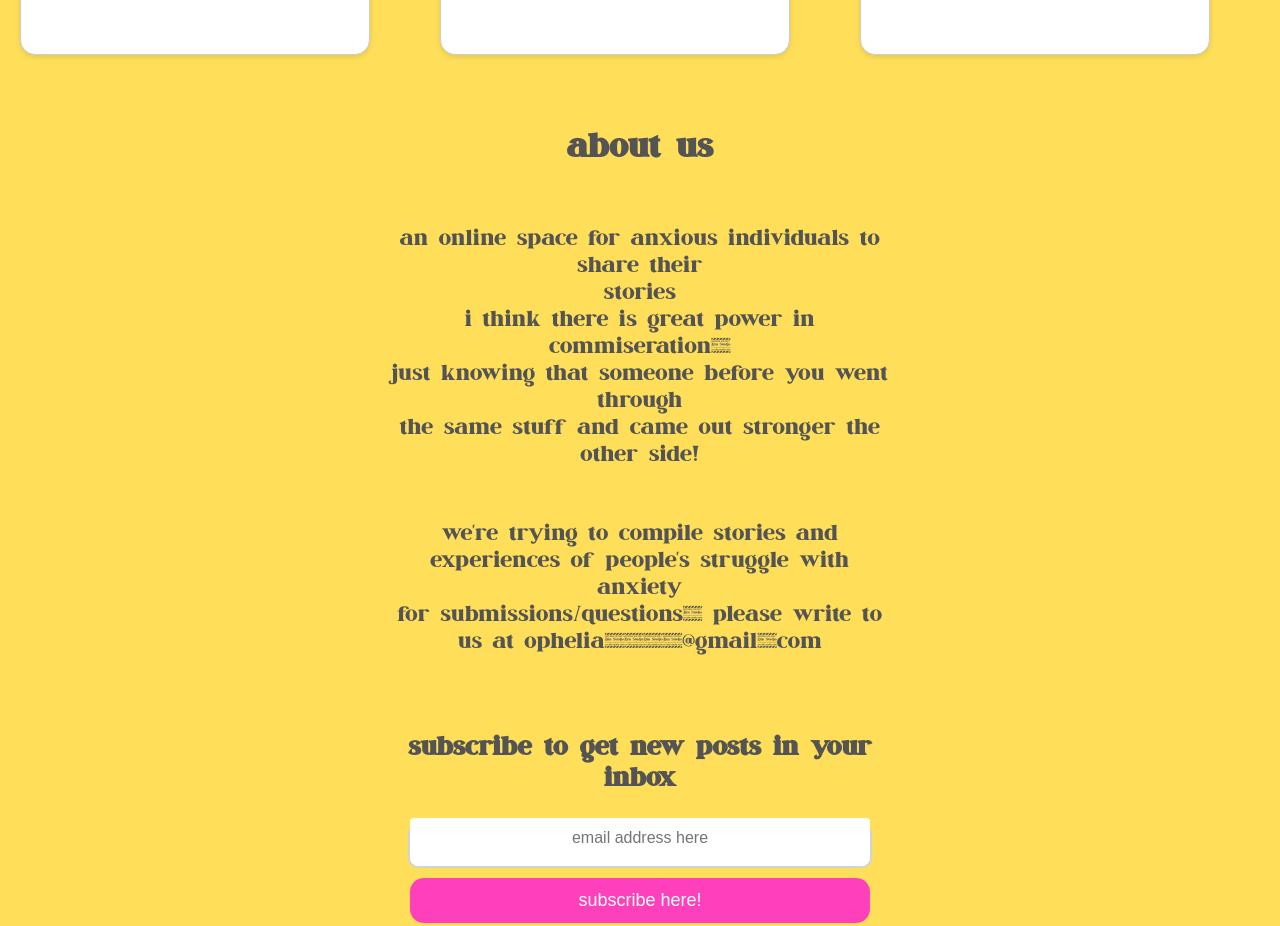
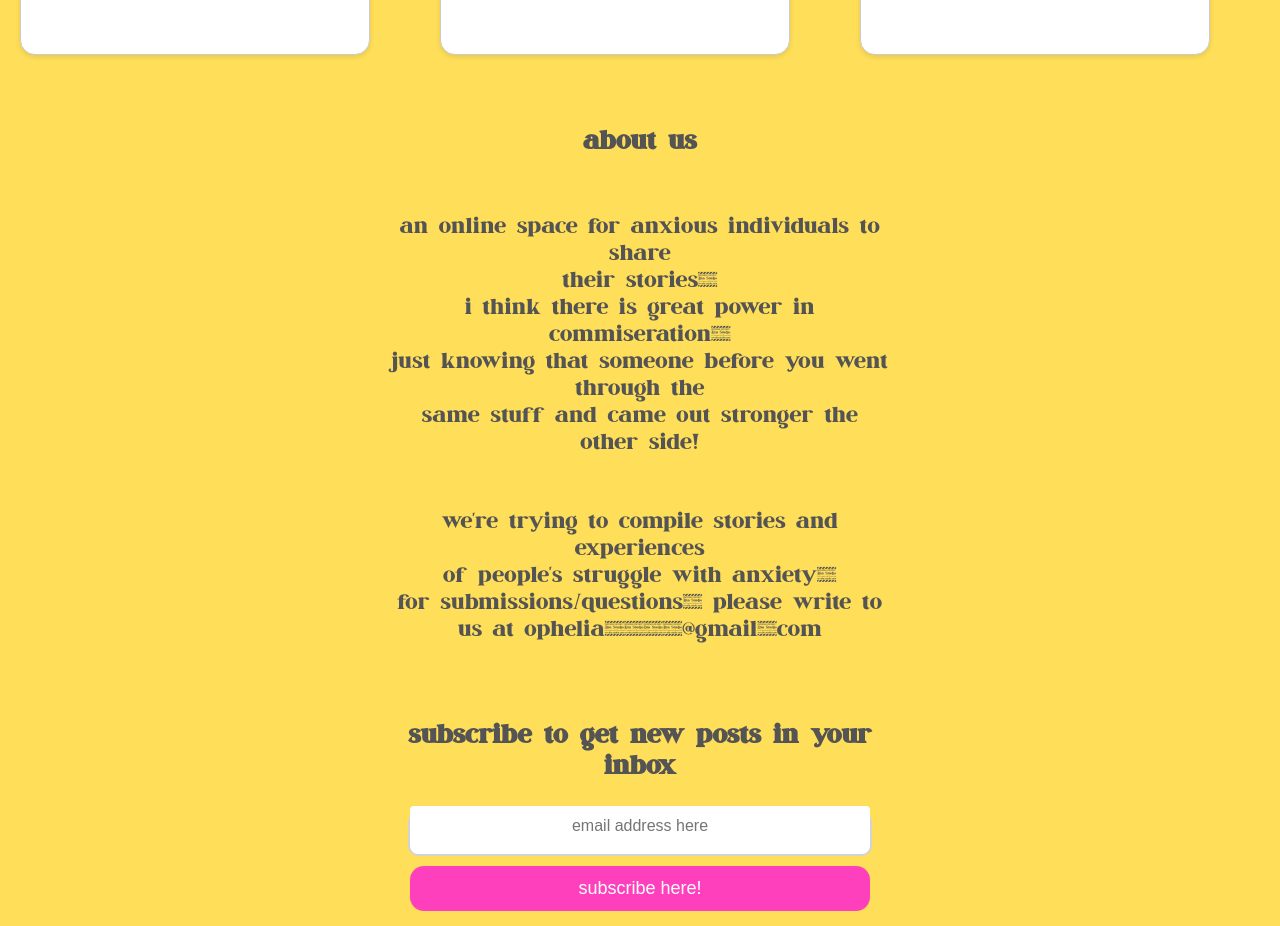
Before and after one commit to kets99/theanxietypages, a React (Create React App) app: page / in a window 1280 px wide. Shown: the part 820-1746 px from the top of the page. Built offline with nearby package versions, Linux system fonts and the light colour scheme; a web font is replaced by a local one.

Commit message:
Update Home.js

```diff
--- a/src/components/Home.js
+++ b/src/components/Home.js
@@ -45,9 +45,9 @@ const Home = () => {
 
 
 	      <div className="subscribe" style={{ padding: '20px' }}>
-            <h2>about us</h2>
-            <p>an online space for anxious individuals to share their <br/> stories <br/> i think there is great power in commiseration, <br/> just knowing that someone before you went through  <br/>  the same stuff and came out stronger the other side!</p>
-				<p>we're trying to compile stories and experiences of people's struggle with anxiety <br/> for submissions/questions, please write to us at ophelia2999@gmail.com </p>
+            <h3>about us</h3>
+            <p>an online space for anxious individuals to share <br/> their stories. <br/> i think there is great power in commiseration, <br/> just knowing that someone before you went through  the  <br/> same stuff and came out stronger the other side!</p>
+				<p>we're trying to compile stories and experiences  <br/> of people's struggle with anxiety. <br/> for submissions/questions, please write to us at ophelia2999@gmail.com </p>
 
 
 			</div>
```
